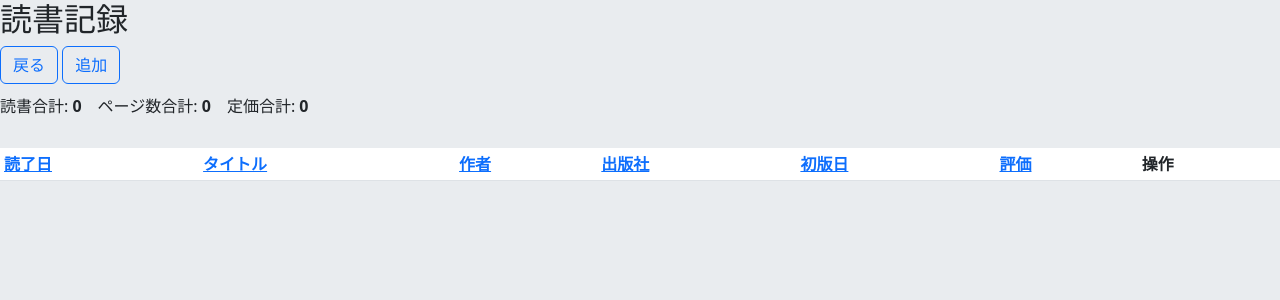
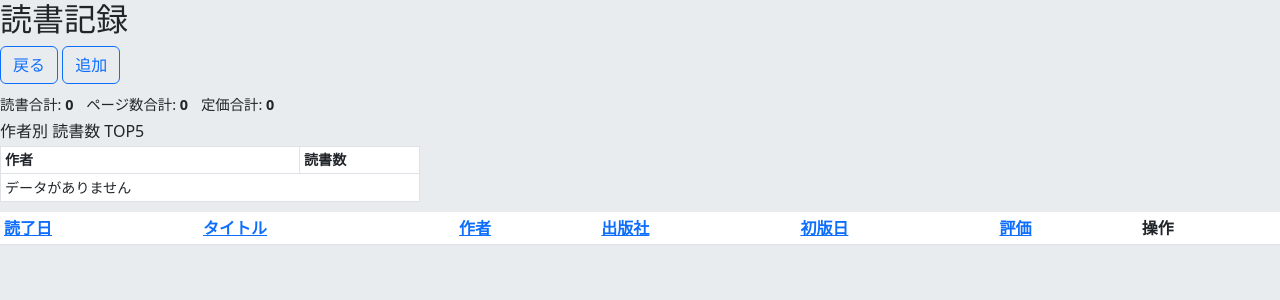
Before and after one commit to srw445/srws2, a PHP site: page /reading_records.php in a window 1280 px wide. Shown: the top 300 px of the page. Run offline with PHP 8.4, Linux system fonts and the light colour scheme; lists and menus that the app fills with data are empty; some libraries are stand-ins or nearby versions.

```diff
--- a/php/ws/app/controllers/ReadingController.php
+++ b/php/ws/app/controllers/ReadingController.php
@@ -23,6 +23,7 @@ class ReadingController {
         $userId = $_SESSION['user_id'] ?? '';
         $records = $readingRecordModel->getReadingRecords($userId, $sort, $order);
         $totals = $readingRecordModel->getReadingRecordTotal($userId);
+        $authorCounts = $readingRecordModel->getAuthorReadingCountTop10($userId);
         // ビューにデータを渡す
         include '../app/views/reading_records.php';
     }
--- a/php/ws/app/views/reading_records.php
+++ b/php/ws/app/views/reading_records.php
@@ -7,6 +7,21 @@
             padding-top: 0.1rem;
             padding-bottom: 0.1rem;
             min-height: 20px;
+        }
+        .compact-summary {
+            font-size: 0.9rem;
+            margin-bottom: 0.4rem;
+            gap: 0.8rem;
+        }
+        .author-top10 {
+            max-width: 420px;
+            margin-bottom: 0.5rem;
+            font-size: 0.88rem;
+        }
+        .author-top10 .table td,
+        .author-top10 .table th {
+            padding-top: 0.18rem;
+            padding-bottom: 0.18rem;
         }
         </style>
     <link href="/ws/vendor/bootstrap-5.3.0-dist/css/bootstrap.min.css" rel="stylesheet">
@@ -20,13 +35,38 @@
         <button type="button" class="btn btn-outline-primary" onclick="location.href='?action=main'">戻る</button>
         <button type="button" class="btn btn-outline-primary" onclick="location.href='?action=add_reading_record'">追加</button>
     </div>
-    <?php $records = $records ?? []; $totals = $totals ?? []; ?>
-    <div class="mb-3 d-flex flex-wrap gap-3 align-items-center">
+    <?php $records = $records ?? []; $totals = $totals ?? []; $authorCounts = $authorCounts ?? []; ?>
+    <div class="compact-summary d-flex flex-wrap align-items-center">
         <div>読書合計: <strong><?= htmlspecialchars($totals['読書合計'] ?? 0) ?></strong></div>
         <div>ページ数合計: <strong><?= number_format((int)($totals['ページ数合計'] ?? 0)) ?></strong></div>
         <div>定価合計: <strong><?= number_format((int)($totals['定価合計'] ?? 0)) ?></strong></div>
     </div>
-    <div style="max-height: 700px; overflow-y: auto; margin-top: 30px;">
+    <div class="author-top10">
+        <h6 class="mb-1">作者別 読書数 TOP5</h6>
+        <table class="table table-bordered table-sm mb-0">
+            <thead>
+                <tr>
+                    <th>作者</th>
+                    <th style="width: 120px;">読書数</th>
+                </tr>
+            </thead>
+            <tbody>
+                <?php if (!empty($authorCounts)): ?>
+                    <?php foreach ($authorCounts as $row): ?>
+                        <tr>
+                            <td><?= htmlspecialchars($row['作者'] ?? '') ?></td>
+                            <td><?= number_format((int)($row['読書数'] ?? 0)) ?></td>
+                        </tr>
+                    <?php endforeach; ?>
+                <?php else: ?>
+                    <tr>
+                        <td colspan="2">データがありません</td>
+                    </tr>
+                <?php endif; ?>
+            </tbody>
+        </table>
+    </div>
+    <div style="max-height: 700px; overflow-y: auto; margin-top: 10px;">
     <table class="table table-hover table-sm" style="width: 100%;">
         <thead style="position: sticky; top: 0; background: white;">
             <tr>
--- a/sql/sqlserver/search_table_columns2.sql
+++ b/sql/sqlserver/search_table_columns2.sql
@@ -29,7 +29,7 @@ begin
 	set @query = @query + 'inner join sys.columns as c ';
 	set @query = @query + 'on t.object_id = c.object_id ';
 	set @query = @query + 'where t.name like ''' + @search_table + ''' ';
-	set @query = @query + 'and c.name like ''' + @search_table + ''' ';
+	set @query = @query + 'and c.name like ''' + @search_column + ''' ';
 	fetch next from cur_db
 	into @cur_db
 end
```
Also changed, not shown: php/ws/app/models/ReadingRecord.php (+14 -0 lines), php/ws/app/views/asset_summary.php (+63 -20 lines), php/ws/sql/get_reading_record_author_count_top10.sql (added, +7 -0 lines).
